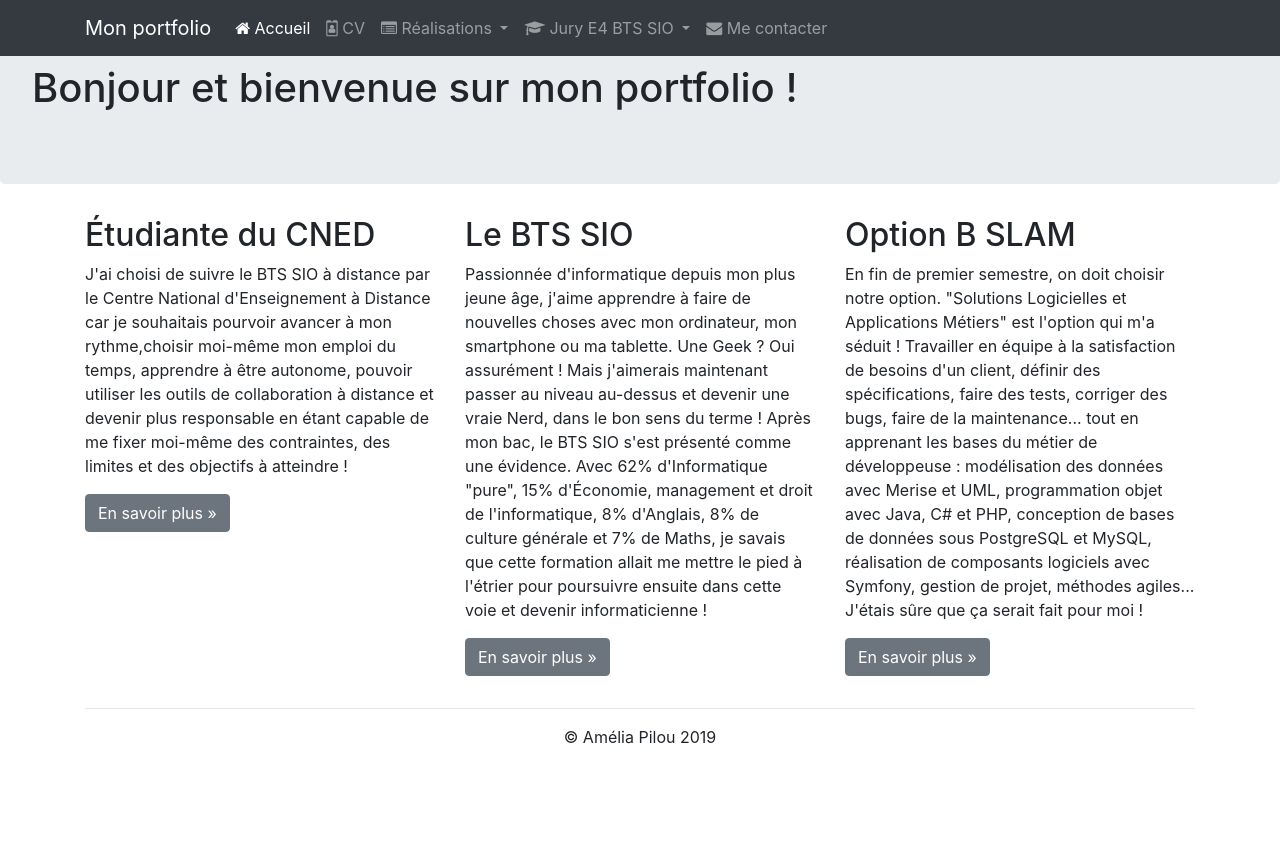
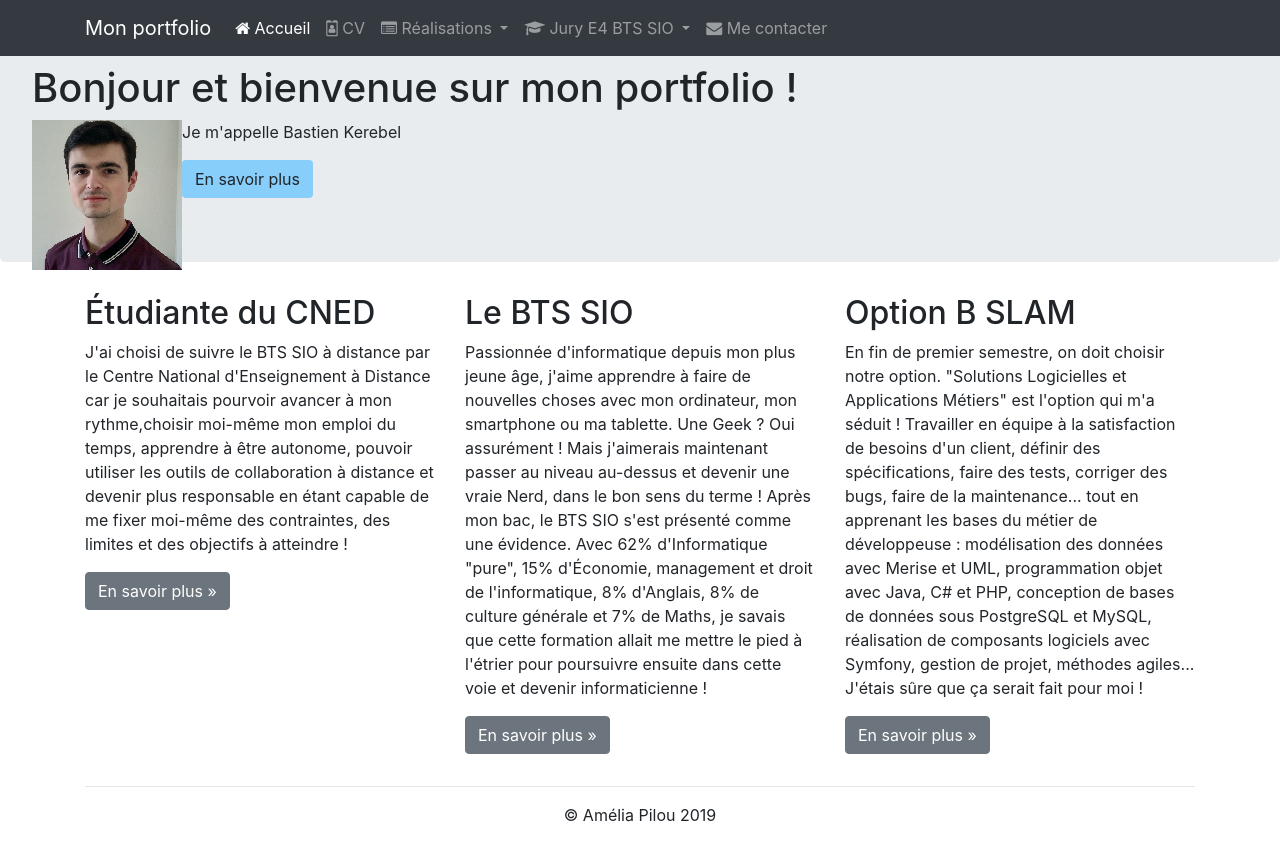
Before and after one commit to Kerebel/Kerebel.github.io, a plain HTML site: page index.html in a window 1280 px wide. Before the commit the page ends 800 px from the top, so only its background shows below. Drawn offline with nearby package versions, Linux system fonts and the light colour scheme.

Commit message:
Personnalisation de la page d'accueil Task #8 - Task #6 - Personnaliser la page d'accueil

```diff
--- a/index.html
+++ b/index.html
@@ -125,7 +125,12 @@
                 </div>
             </div>
         </nav>
-        <div class="jumbotron"><h1>Bonjour et bienvenue sur mon portfolio !</h1></div> <!-- Emplacement pour le contenu principal de la page -->
+        <div class="jumbotron">
+            <h1>Bonjour et bienvenue sur mon portfolio !</h1>
+            <img src ="profil.jpg" alt="photo de Bastien K" style = "float : left">
+            <p>Je m'appelle Bastien Kerebel </p>
+            <button  style = "background-color: lightskyblue " class="btn btn-default" type="submit">En savoir plus</button>
+        </div> <!-- Emplacement pour le contenu principal de la page -->
 
         <footer>
             <div class="container">
@@ -134,7 +139,7 @@
                         <h2>Étudiante du CNED</h2>
                         <p>J'ai choisi de suivre le BTS SIO à distance par le Centre National d'Enseignement à Distance car je souhaitais pourvoir avancer à mon rythme,choisir moi-même mon emploi du temps, apprendre à être autonome, pouvoir utiliser les outils de collaboration à distance et devenir plus responsable en  étant capable de me fixer moi-même des contraintes, des limites et des  objectifs à atteindre !
                         </p>
-                        <p><a class="btn btn-secondary" href="http://www.cned.fr"target="_blank"
+                        <p><a class="btn btn-secondary" href="http://www.cned.fr" target="_blank"
                               role="button">En savoir plus »</a>
                         </p>
                     </div>
@@ -151,7 +156,7 @@
                         <h2>Option B SLAM</h2>
                         <p>En fin de premier semestre, on doit choisir notre option. "Solutions Logicielles et Applications Métiers" est l'option qui m'a séduit&nbsp;! Travailler en équipe à la satisfaction de besoins d'un client, définir des spécifications, faire des tests, corriger des bugs, faire de la maintenance... tout en apprenant les bases du métier de développeuse : modélisation des données avec Merise et UML, programmation objet avec Java, C# et PHP, conception de bases de données sous PostgreSQL et MySQL, réalisation de composants logiciels avec Symfony, gestion de projet, méthodes agiles...  J'étais sûre que ça serait fait pour moi !
                         </p>
-                        <p><a class="btn btn-secondary" href="http://www.onisep.fr/Ressources/Univers-Formation/Formations/Post-bac/BTS-Services-informatiques-aux-organisations-option-B-solutions-logicielles-et-applications-metiers"target="_blank"role="button">En savoir plus »</a>
+                        <p><a class="btn btn-secondary" href="http://www.onisep.fr/Ressources/Univers-Formation/Formations/Post-bac/BTS-Services-informatiques-aux-organisations-option-B-solutions-logicielles-et-applications-metiers" target="_blank" role="button">En savoir plus »</a>
                         </p>
                     </div>
                 </div>
```
Also changed, not shown: profil.jpg (added).
